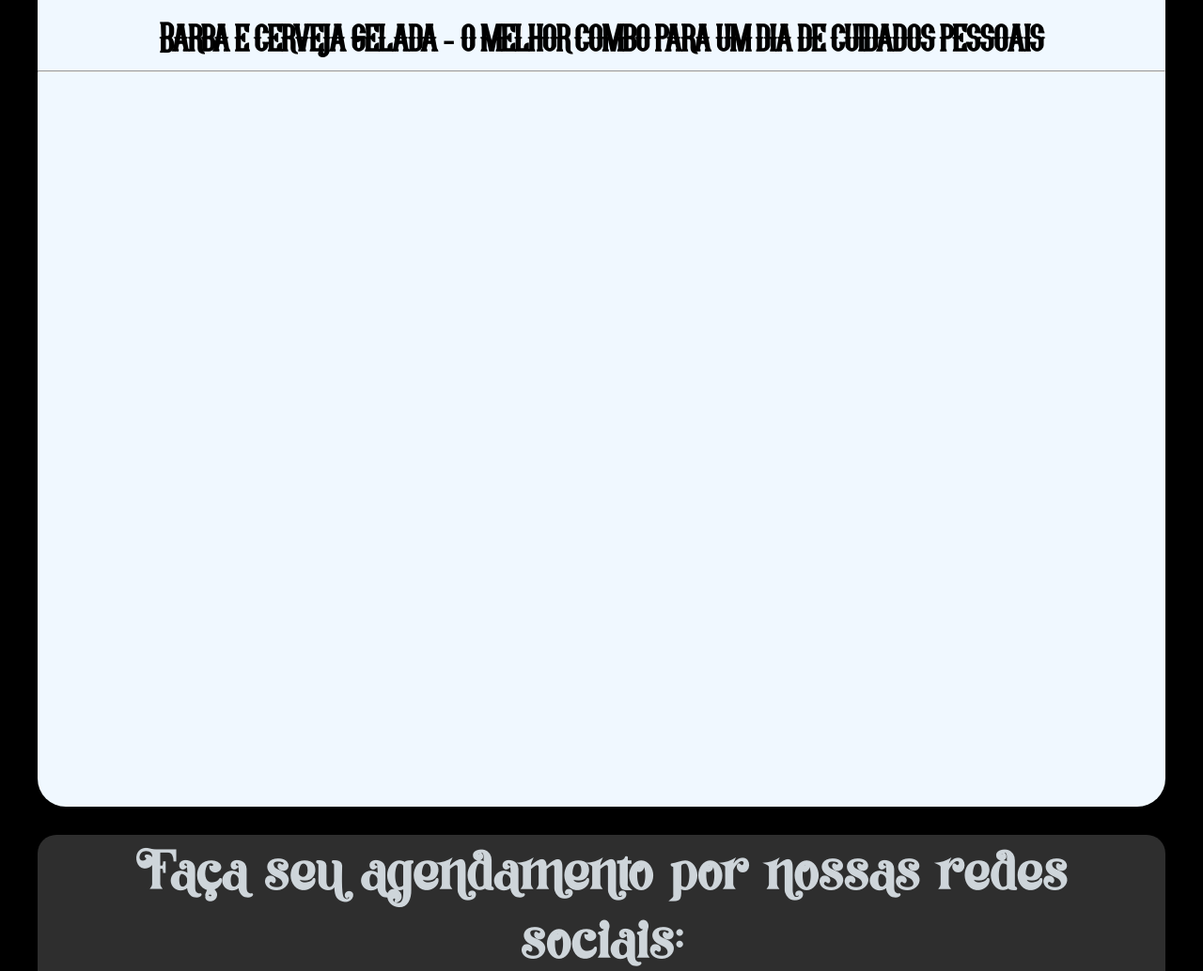
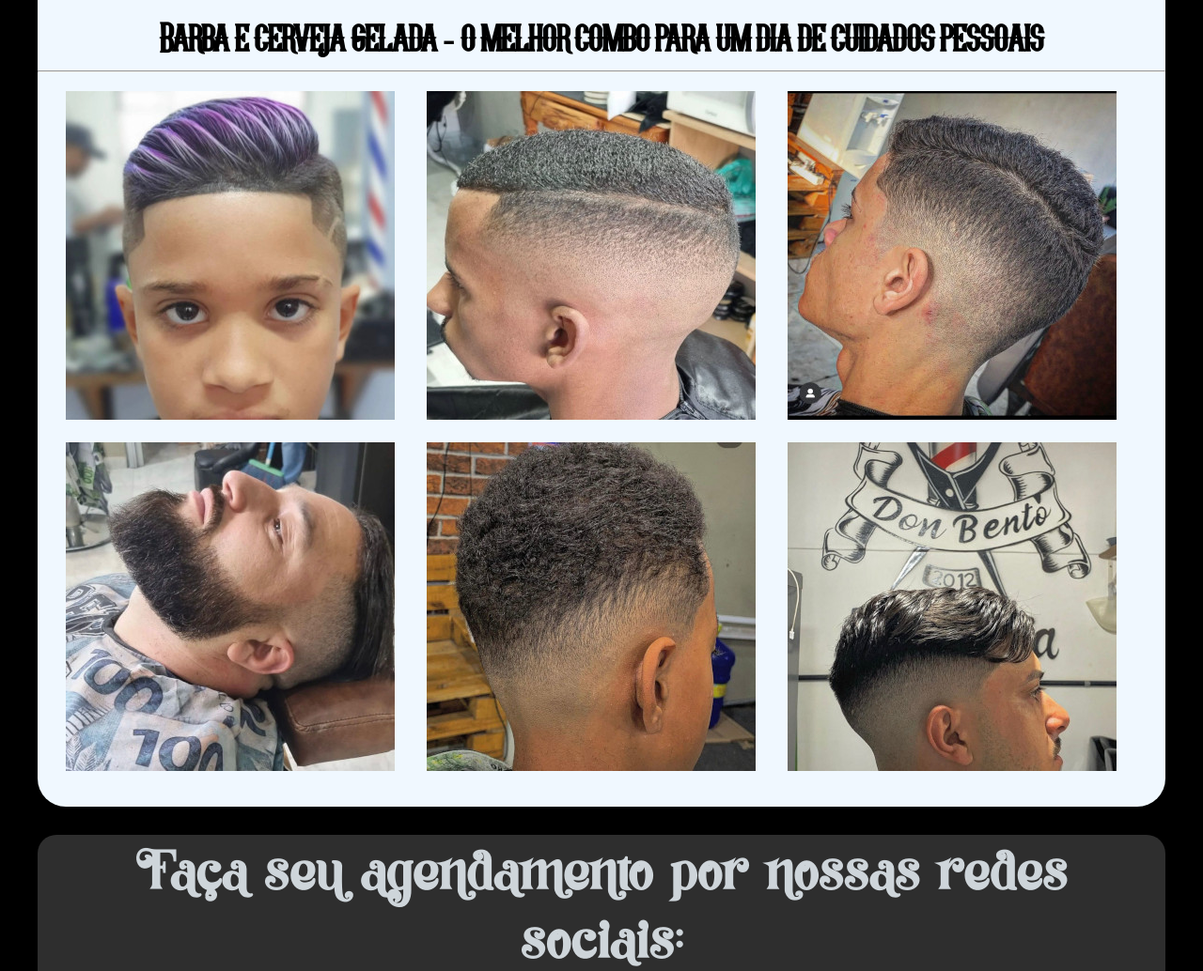
Before and after one commit to thalves1/html-css, a plain HTML site: page ex01/index.html in a window 1280 px wide. Shown: the part 207-1241 px from the top of the page at 94% size. Drawn offline with Linux system fonts and the light colour scheme; a web font is replaced by a local one.

Commit message:
Update index.html

```diff
--- a/ex01/index.html
+++ b/ex01/index.html
@@ -26,7 +26,12 @@
         <h2>Barba e cerveja gelada - o melhor combo para um dia de cuidados pessoais</h2>
         <hr>
 
-
+        <img src="imagens/1.jpeg" alt="">
+        <img src="imagens/2.jpeg" alt="">
+        <img src="imagens/3.jpeg" alt="">
+        <img src="imagens/4.jpeg" alt="">
+        <img src="imagens/5.jpeg" alt="">
+        <img src="imagens/6.jpeg" alt="">
     </div>
 
 
```
